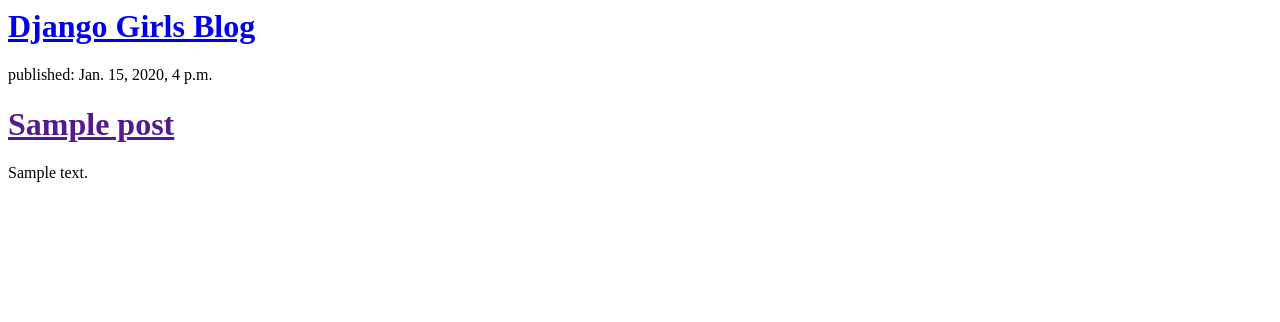
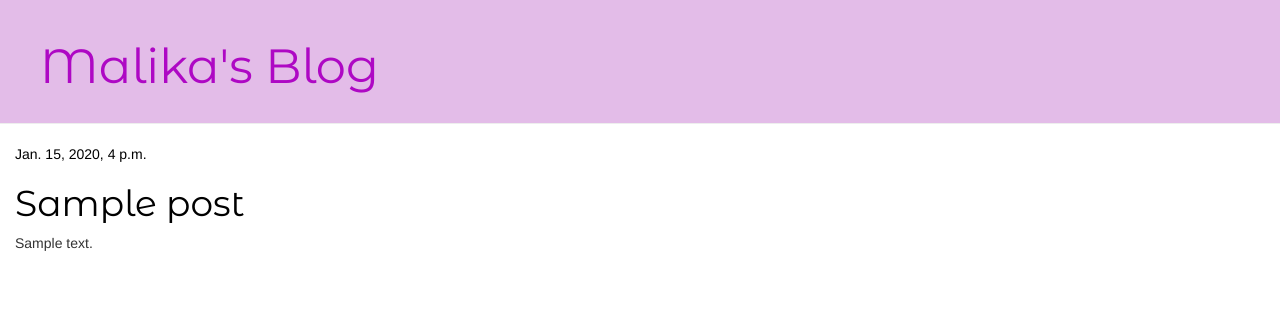
Before and after one commit to zzmalika/my-first-blog, a Django app: page / in a window 1280 px wide. Shown: the top 322 px of the page. Run offline with Django 3.2, Linux system fonts and the light colour scheme; tables that the repository leaves empty hold one stand-in row (values such as "Sample post"); some libraries are stand-ins or nearby versions.

Commit message:
Added view and template for detailed blog post as well as CSS for the site.

```diff
--- /dev/null
+++ b/mysite/blog/static/css/blog.css
@@ -0,0 +1,47 @@
+
+.page-header {
+    background-color: #e3bce8;
+    margin-top: 0;
+    padding: 20px 20px 20px 40px;
+}
+
+.page-header h1, .page-header h1 a, .page-header h1 a:visited, .page-header h1 a:active {
+    color: #ae08c4;
+    font-size: 36pt;
+    text-decoration: none;
+}
+
+.content {
+    margin-right: 200px;
+}
+
+h1, h2, h3, h4 {
+    font-family: 'Montserrat Alternates', cursive;
+}
+
+.date {
+    color: #000000;
+}
+
+.save {
+    float: right;
+}
+
+.post-form textarea, .post-form input {
+    width: 100%;
+}
+
+.top-menu, .top-menu:hover, .top-menu:visited {
+    color: #ffffff;
+    float: right;
+    font-size: 26pt;
+    margin-right: 20px;
+}
+
+.post {
+    margin-bottom: 70px;
+}
+
+.post h1 a, .post h1 a:visited {
+    color: #000000;
+}
--- /dev/null
+++ b/mysite/blog/templates/blog/base.html
@@ -0,0 +1,24 @@
+{% load static %}
+<html>
+    <head>
+        <title>Malika's blog</title>
+        <link rel="stylesheet" href="//maxcdn.bootstrapcdn.com/bootstrap/3.2.0/css/bootstrap.min.css">
+        <link rel="stylesheet" href="//maxcdn.bootstrapcdn.com/bootstrap/3.2.0/css/bootstrap-theme.min.css">
+        <link rel="stylesheet" href="{% static 'css/blog.css' %}">
+        <link href="https://fonts.googleapis.com/css?family=Montserrat Alternates&subset=cyrillic,latin" rel="stylesheet" type="text/css">
+
+    </head>
+        <body>
+            <div class="page-header">
+                <h1><a href="/">Malika's Blog</a></h1>
+            </div>
+            <div class="content container">
+                <div class="row">
+                    <div class="col-md-8">
+                    {% block content %}
+                    {% endblock %}
+                    </div>
+                </div>
+            </div>
+        </body>
+</html>
--- a/mysite/blog/templates/blog/post_list.html
+++ b/mysite/blog/templates/blog/post_list.html
@@ -1,18 +1,13 @@
-<html>
-    <head>
-        <title>Malika's blog</title>
-    </head>
-    <body>
-    <div>
-        <h1><a href="/">Django Girls Blog</a></h1>
-    </div>
+{% extends 'blog/base.html' %}
 
+{% block content %}
     {% for post in posts %}
-        <div>
-            <p>published: {{ post.published_date }}</p>
-            <h1><a href="">{{ post.title }}</a></h1>
+        <div class="post">
+            <div class="date">
+                {{ post.published_date }}
+            </div>
+            <h1><a href="{% url 'post_detail' pk=post.pk %}">{{ post.title }}</a></h1>
             <p>{{ post.text|linebreaksbr }}</p>
         </div>
     {% endfor %}
-    </body>
-</html>
+{% endblock %}
--- a/mysite/blog/urls.py
+++ b/mysite/blog/urls.py
@@ -3,4 +3,5 @@
 
 urlpatterns = [
     path('', views.post_list, name='post_list'),
+    path('post/<int:pk>/', views.post_detail, name='post_detail'),
 ]
--- a/mysite/blog/views.py
+++ b/mysite/blog/views.py
@@ -1,4 +1,4 @@
-from django.shortcuts import render
+from django.shortcuts import render, get_object_or_404
 from .models import Post
 from django.utils import timezone
 # Create your views here.
@@ -7,3 +7,8 @@
 def post_list(request):
     posts = Post.objects.filter(published_date__lte=timezone.now()).order_by('published_date')
     return render(request, 'blog/post_list.html', {'posts': posts})
+
+
+def post_detail(request, pk):
+    post = get_object_or_404(Post, pk=pk)
+    return render(request, 'blog/post_detail.html', {'post': post})
```
Also changed, not shown: mysite/blog/templates/blog/post_detail.html (added, +13 -0 lines), mysite/blog/static/__init__.py (added).
